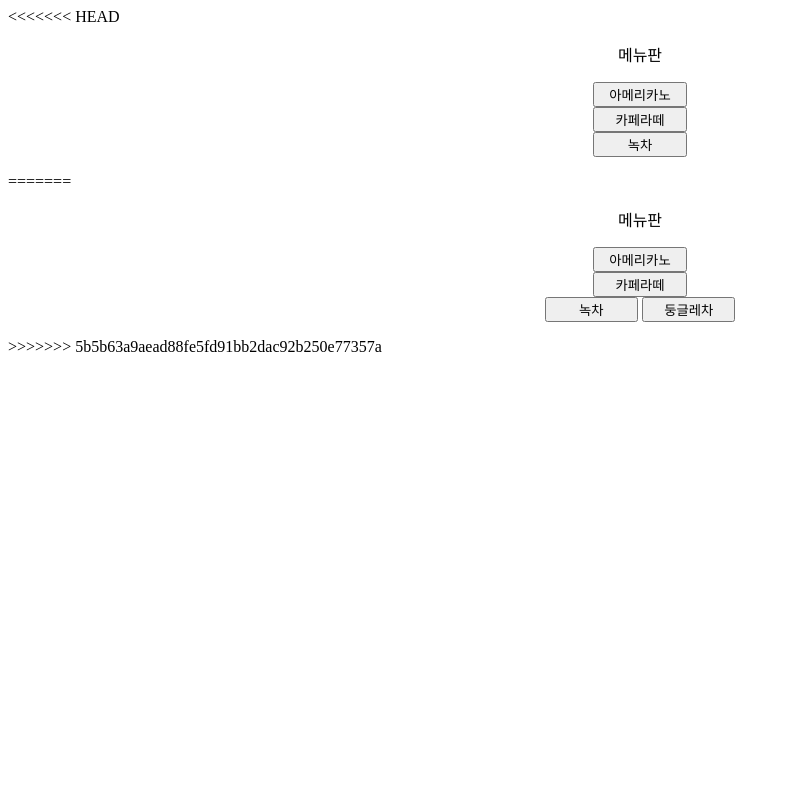
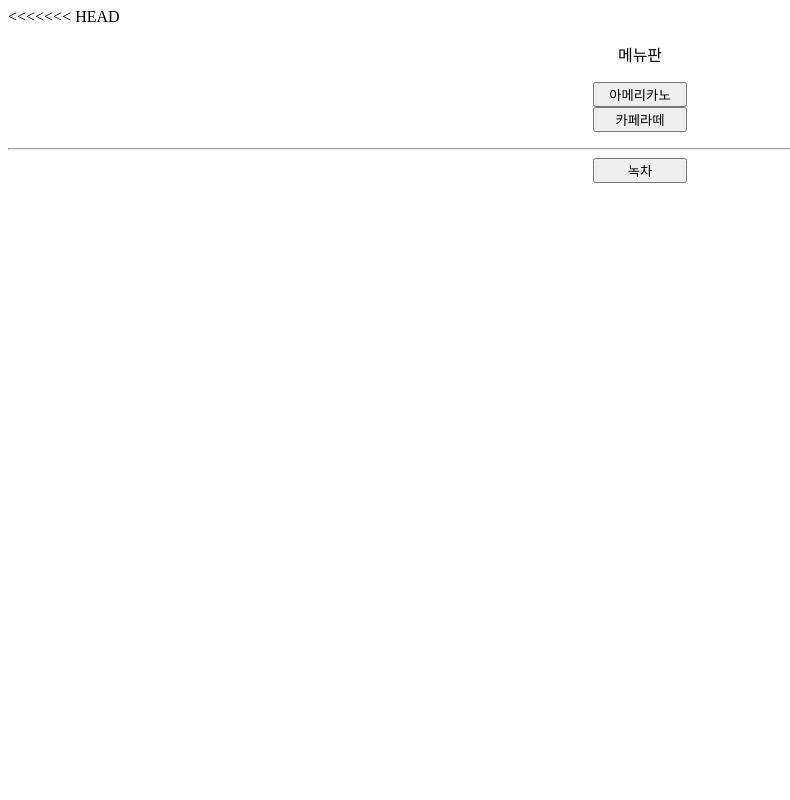
Before and after one commit to nayeonnn22/david, a Flask app: page / in a window 1280 px wide. Shown: the whole page, without its empty margins (0-790 px from the left). Run offline with Flask 3, Linux system fonts and the light colour scheme.

Commit message:
Add <hr> separator in menu.html

```diff
--- a/templates/menu.html
+++ b/templates/menu.html
@@ -13,30 +13,9 @@
             메뉴판<p>
             <button name="menu1" style="width:70pt;">아메리카노</button><br>
             <button name="menu2" style="width:70pt;">카페라떼</button><br>
+            </p><hr>
             <button name="menu3" style="width:70pt;">녹차</button>
         </center>
 
     </body>
 </html>
-=======
-<!DOCTYPE html>
-<html lang="ko">
-    <head>
-        <meta charset="UTF-8">
-        <title>메뉴판</title>
-    </head>
-
-    <body>
-        {{ computername }}<p> <!-- 4. <body> 태그 바로 아래에 Flask에서 전달한 컴퓨터 이름을 표시 -->
-
-        <center>
-            메뉴판<p>
-            <button name="menu1" style="width:70pt;">아메리카노</button><br>
-            <button name="menu2" style="width:70pt;">카페라떼</button><br>
-            <button name="menu3" style="width:70pt;">녹차</button>
-            <button name="menu4" style="width:70pt;">둥글레차</button>
-        </center>
-
-    </body>
-</html>
->>>>>>> 5b5b63a9aead88fe5fd91bb2dac92b250e77357a
```
